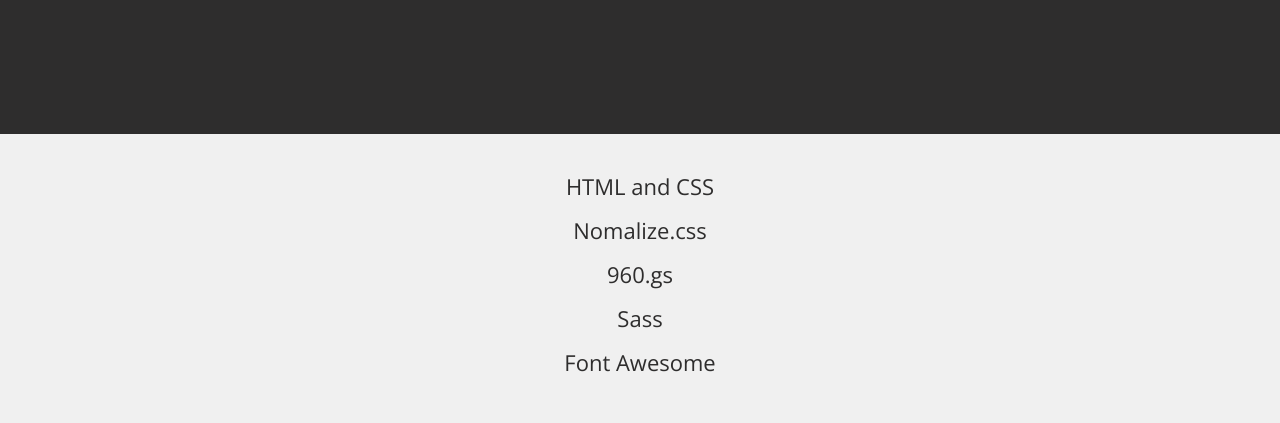
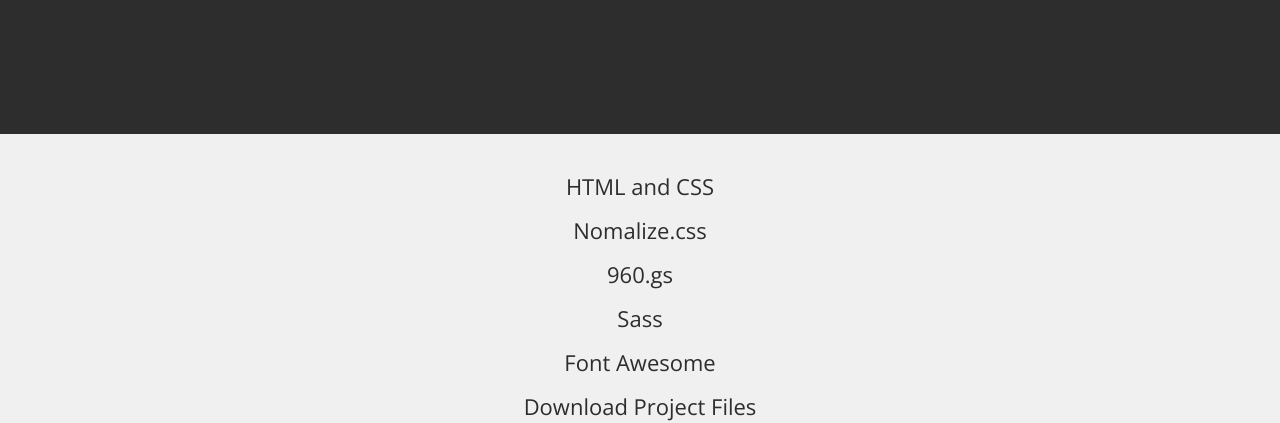
Before and after one commit to Kimsoeurn/ebooks, a plain HTML site: page references.html in a window 1280 px wide. Shown: the part 380-803 px from the top of the page. Drawn offline with nearby package versions, Linux system fonts and the light colour scheme.

Commit message:
add new link

```diff
--- a/references.html
+++ b/references.html
@@ -39,6 +39,7 @@
 				<li><a href="http://960.gs/" target="_blank">960.gs</a></li>
 				<li><a href="http://sass-lang.com/" target="_blank">Sass</a></li>
 				<li><a href="http://fortawesome.github.io/Font-Awesome/" target="_blank">Font Awesome</a></li>
+				<li><a href="https://github.com/Kimsoeurn/ebooks" target="_blank">Download Project Files</a></li>
 				</ul>
 		</div>
 	</div>
```
